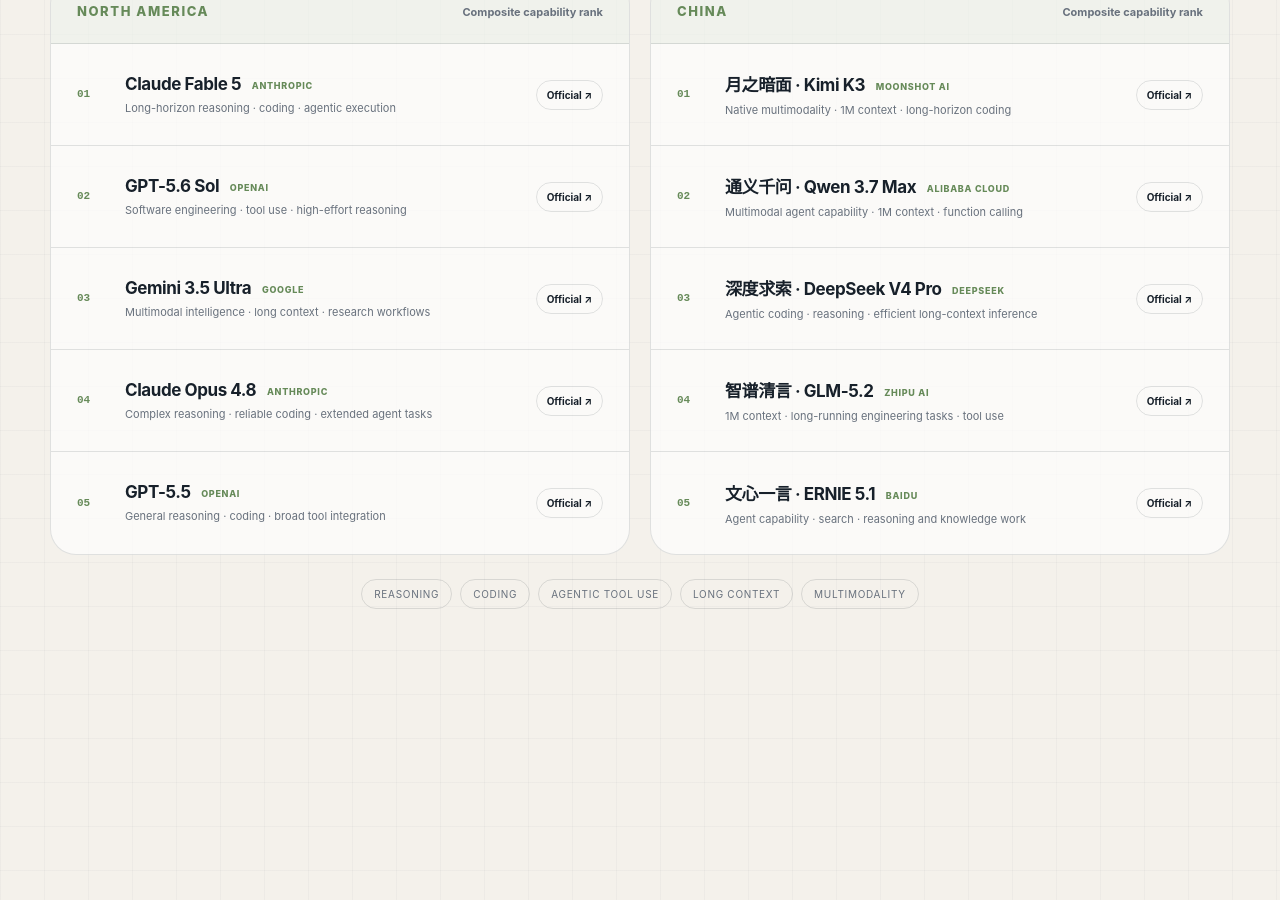
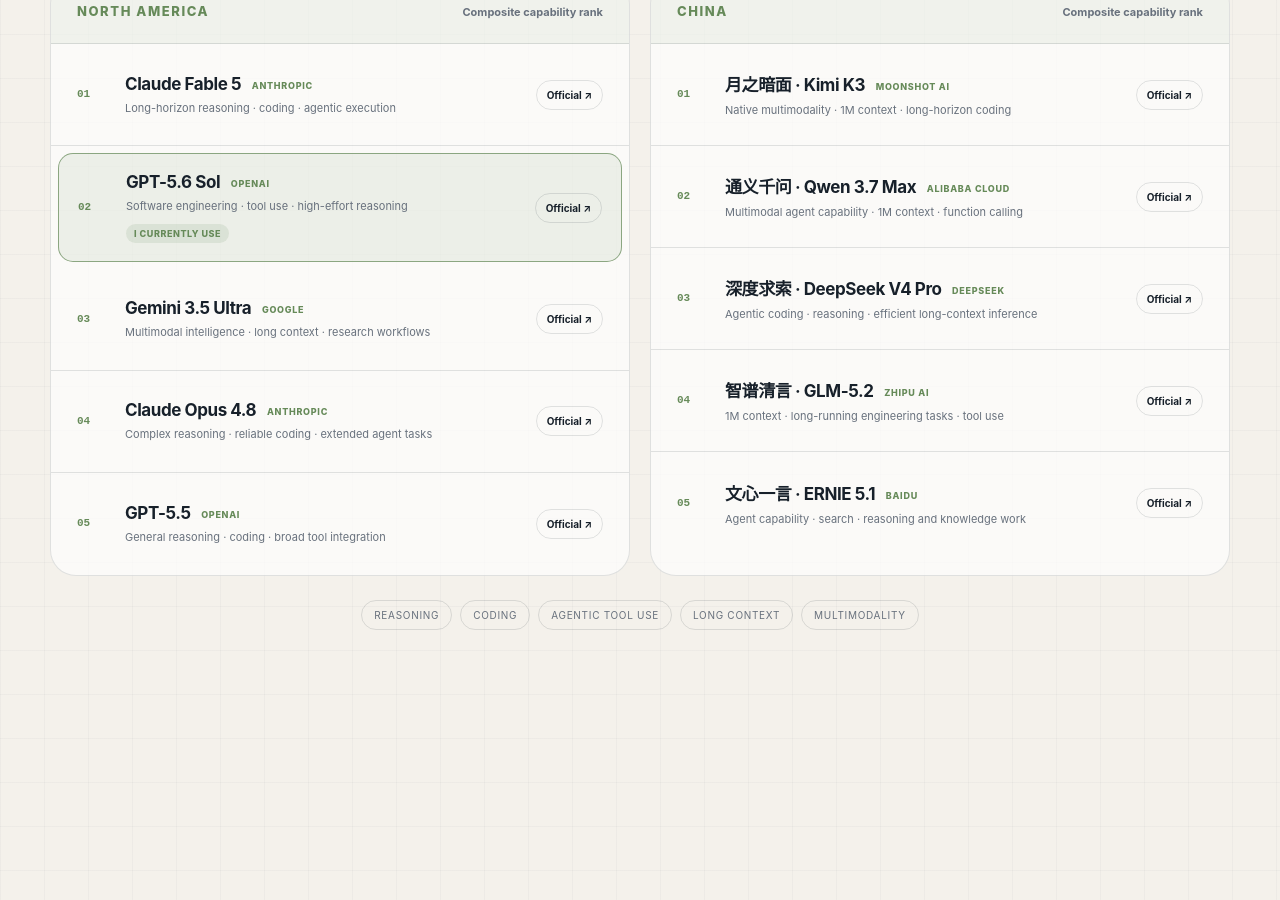
Before and after one commit to jiangjian9803-eng/jiangjian9803-eng.github.io, a Next.js app: page / in a window 1280 px wide. Shown: the part 2870-3770 px from the top of the page. Built offline with nearby package versions, Linux system fonts and the light colour scheme.

Commit message:
Highlight currently used GPT model

```diff
--- a/index.html
+++ b/index.html
@@ -162,7 +162,7 @@
             <header><span>North America</span><strong>Composite capability rank</strong></header>
             <ol class="agent-list">
               <li><b>01</b><div><h3>Claude Fable 5 <span>Anthropic</span></h3><p>Long-horizon reasoning · coding · agentic execution</p></div><a href="https://www.anthropic.com/claude" target="_blank" rel="noreferrer">Official ↗</a></li>
-              <li><b>02</b><div><h3>GPT-5.6 Sol <span>OpenAI</span></h3><p>Software engineering · tool use · high-effort reasoning</p></div><a href="https://openai.com/" target="_blank" rel="noreferrer">Official ↗</a></li>
+              <li class="current-model"><b>02</b><div><h3>GPT-5.6 Sol <span>OpenAI</span></h3><p>Software engineering · tool use · high-effort reasoning</p><small>I currently use</small></div><a href="https://openai.com/" target="_blank" rel="noreferrer">Official ↗</a></li>
               <li><b>03</b><div><h3>Gemini 3.5 Ultra <span>Google</span></h3><p>Multimodal intelligence · long context · research workflows</p></div><a href="https://deepmind.google/models/gemini/" target="_blank" rel="noreferrer">Official ↗</a></li>
               <li><b>04</b><div><h3>Claude Opus 4.8 <span>Anthropic</span></h3><p>Complex reasoning · reliable coding · extended agent tasks</p></div><a href="https://www.anthropic.com/claude" target="_blank" rel="noreferrer">Official ↗</a></li>
               <li><b>05</b><div><h3>GPT-5.5 <span>OpenAI</span></h3><p>General reasoning · coding · broad tool integration</p></div><a href="https://openai.com/" target="_blank" rel="noreferrer">Official ↗</a></li>
--- a/styles.css
+++ b/styles.css
@@ -187,10 +187,12 @@ h1 em { position: relative; margin-top: .08em; color: var(--blue); font-style: n
 .agent-list { margin: 0; padding: 0; list-style: none; }
 .agent-list li { display: grid; grid-template-columns: 34px 1fr auto; gap: 14px; align-items: center; min-height: 102px; padding: 18px 26px; border-bottom: 1px solid var(--line); }
 .agent-list li:last-child { border-bottom: 0; }
+.agent-list li.current-model { position: relative; margin: 7px; min-height: 88px; padding-inline: 19px; border: 1px solid rgba(102,138,89,.72); border-radius: 15px; background: rgba(102,138,89,.1); }
 .agent-list > li > b { color: #668a59; font: 700 11px/1 monospace; }
 .agent-list h3 { margin: 0 0 6px; color: var(--ink); font-size: 17px; letter-spacing: -.025em; }
 .agent-list h3 span { display: inline-block; margin-left: 7px; color: #668a59; font-size: 9px; font-weight: 800; letter-spacing: .08em; text-transform: uppercase; vertical-align: middle; }
 .agent-list p { margin: 0; color: var(--muted); font-size: 11px; line-height: 1.5; }
+.agent-list .current-model small { display: inline-block; margin-top: 9px; padding: 4px 8px; border-radius: 999px; color: #668a59; background: rgba(102,138,89,.13); font-size: 9px; font-weight: 800; letter-spacing: .06em; text-transform: uppercase; }
 .agent-list a { padding: 8px 10px; border: 1px solid var(--line); border-radius: 999px; color: var(--ink); font-size: 10px; font-weight: 700; text-decoration: none; white-space: nowrap; }
 .agent-list a:hover { border-color: #668a59; color: #668a59; }
 .landscape-axis { display: flex; justify-content: center; flex-wrap: wrap; gap: 8px; margin-top: 24px; }
```
